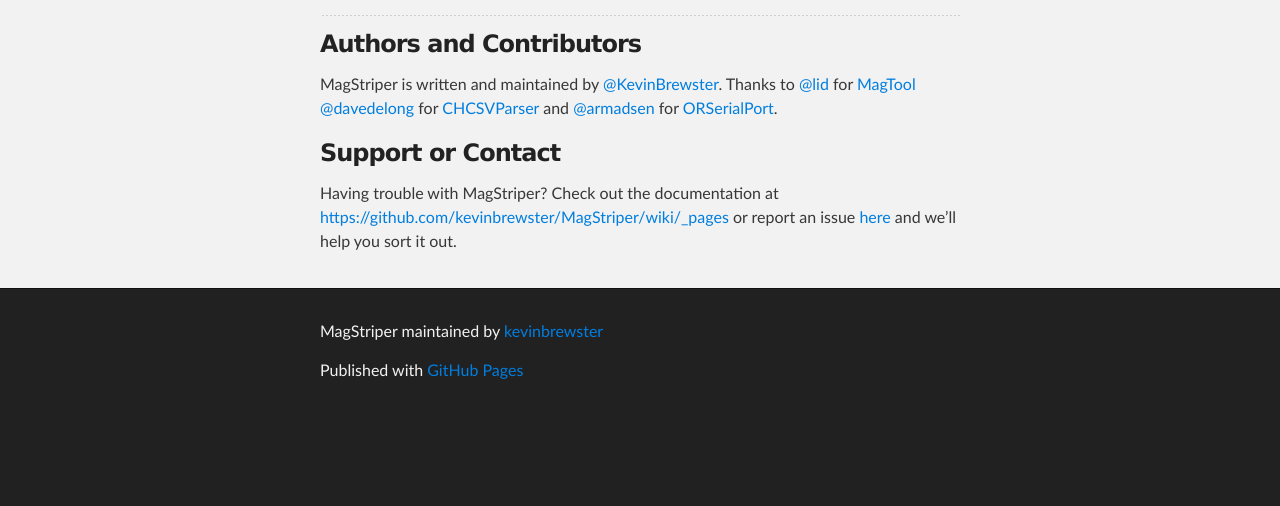
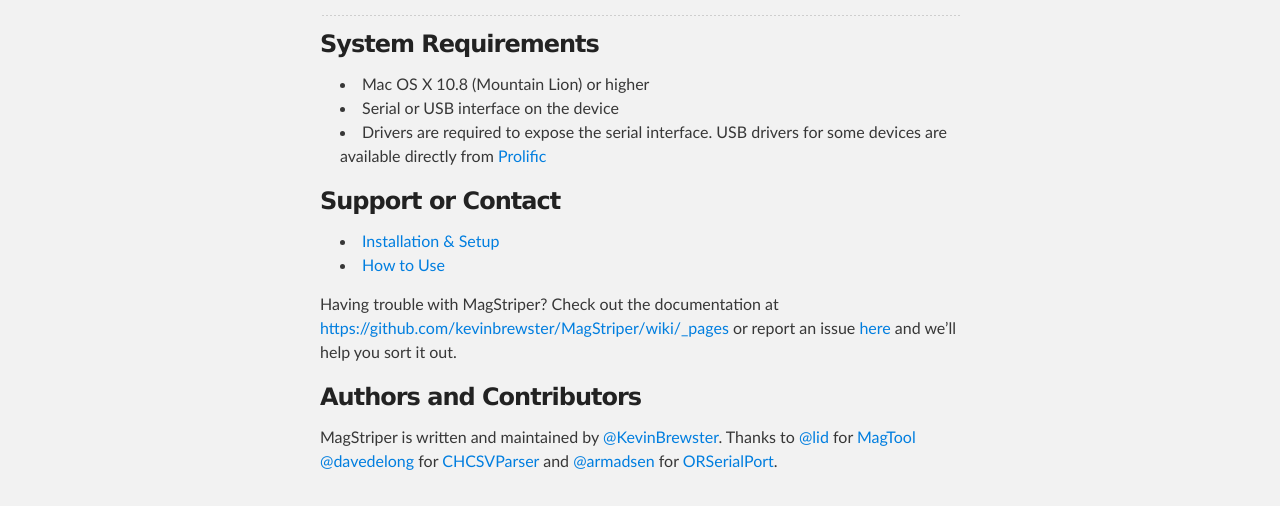
Before and after one commit to kevinbrewster/MagStriper, a plain HTML site: page index.html in a window 1280 px wide. Shown: the part 1028-1534 px from the top of the page. Before the commit the page ends 1445 px from the top, so only its background shows below. Drawn offline with Linux system fonts and the light colour scheme.

Commit message:
Create gh-pages branch via GitHub

```diff
--- a/index.html
+++ b/index.html
@@ -39,15 +39,25 @@
 
 <h4><a href="https://s3.amazonaws.com/GitHub/MagStriper.zip">Download MagStriper for Mac OS X</a></h4>
 
-<p><img src="https://s3.amazonaws.com/GitHub/MagStriperScreenShot.png" alt="Screen Shot"></p>
+<p><a href="https://s3.amazonaws.com/GitHub/MagStriperScreenShot.png"><img src="https://s3.amazonaws.com/GitHub/MagStriperScreenShot.png" alt="Screen Shot"></a></p>
 
-<hr><h3>Authors and Contributors</h3>
+<hr><h3>System Requirements</h3>
+
+<ul>
+<li>Mac OS X 10.8 (Mountain Lion) or higher</li>
+<li>Serial or USB interface on the device</li>
+<li>Drivers are required to expose the serial interface. USB drivers for some devices are available directly from <a href="http://www.prolific.com.tw/US/supportDownload.aspx?FileType=56&amp;FileID=133&amp;pcid=85&amp;Page=0">Prolific</a>
+</li>
+</ul><h3>Support or Contact</h3>
+
+<ul>
+<li><a href="https://github.com/kevinbrewster/MagStriper/wiki/Installation-and-Setup">Installation &amp; Setup</a></li>
+<li><a href="https://github.com/kevinbrewster/MagStriper/wiki/How-to-Use">How to Use</a></li>
+</ul><p>Having trouble with MagStriper? Check out the documentation at <a href="https://github.com/kevinbrewster/MagStriper/wiki/_pages">https://github.com/kevinbrewster/MagStriper/wiki/_pages</a> or report an issue <a href="https://github.com/kevinbrewster/MagStriper/issues">here</a>  and we’ll help you sort it out.</p>
+
+<h3>Authors and Contributors</h3>
 
 <p>MagStriper is written and maintained by <a href="https://github.com/KevinBrewster" class="user-mention">@KevinBrewster</a>. Thanks to <a href="https://github.com/lid" class="user-mention">@lid</a> for <a href="https://github.com/lid/MagTool">MagTool</a> <a href="https://github.com/davedelong" class="user-mention">@davedelong</a> for <a href="https://github.com/davedelong/CHCSVParser">CHCSVParser</a> and <a href="https://github.com/armadsen" class="user-mention">@armadsen</a> for <a href="https://github.com/armadsen/ORSSerialPort">ORSerialPort</a>.</p>
-
-<h3>Support or Contact</h3>
-
-<p>Having trouble with MagStriper? Check out the documentation at <a href="https://github.com/kevinbrewster/MagStriper/wiki/_pages">https://github.com/kevinbrewster/MagStriper/wiki/_pages</a> or report an issue <a href="https://github.com/kevinbrewster/MagStriper/issues">here</a>  and we’ll help you sort it out.</p>
       </section>
     </div>
 
```
Also changed, not shown: params.json (+1 -1 lines).
